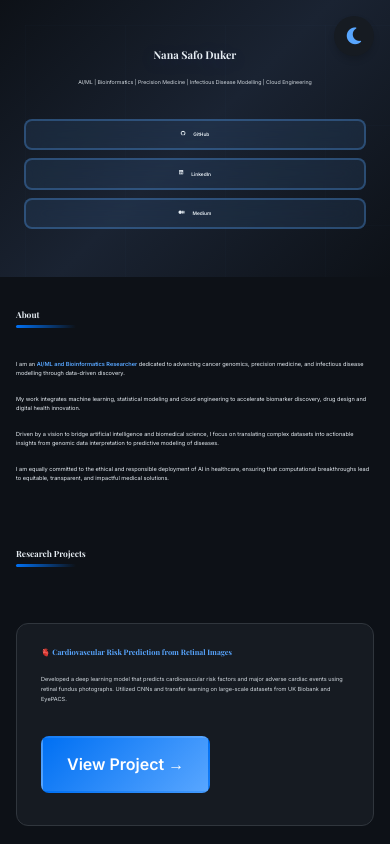
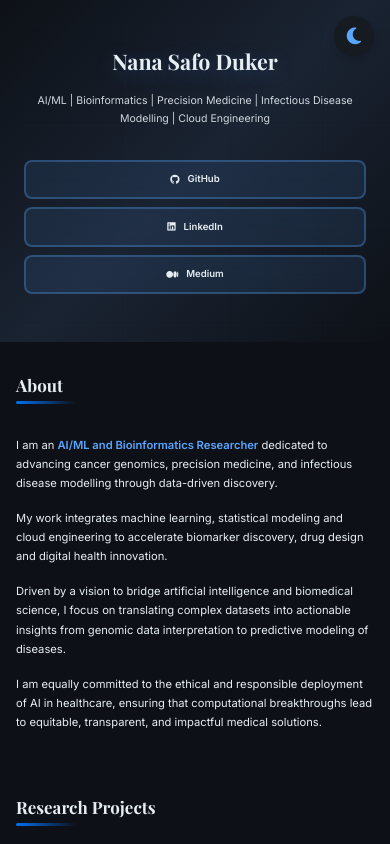
Before and after one commit to Nana-Safo-Duker/Nana-Safo-Duker.github.io, a plain HTML site: page index.html in a window 390 px wide. Shown: the top 844 px of the page. Drawn offline with nearby package versions, Linux system fonts and the light colour scheme.

Commit message:
style: Increase font sizes by 100% (doubled)

```diff
--- a/css/styles.css
+++ b/css/styles.css
@@ -98,7 +98,7 @@ h1, h2, h3 {
 }
 
 h2 {
-  font-size: 0.67rem;
+  font-size: 1.34rem;
   margin-bottom: 2rem;
   position: relative;
   padding-bottom: 0.5rem;
@@ -120,7 +120,7 @@ body:not(.dark-theme) h2::after {
 }
 
 h3 {
-  font-size: 0.47rem;
+  font-size: 0.94rem;
   margin-bottom: 1rem;
   color: var(--primary-dark);
 }
@@ -130,7 +130,7 @@ body:not(.dark-theme) h3 {
 }
 
 p {
-  font-size: 0.35rem;
+  font-size: 0.7rem;
   margin-bottom: 1rem;
 }
 
@@ -189,7 +189,7 @@ header.hero::before {
 }
 
 header h1 {
-  font-size: 1.17rem;
+  font-size: 2.34rem;
   margin-bottom: 1rem;
   position: relative;
   z-index: 1;
@@ -201,7 +201,7 @@ body:not(.dark-theme) header h1 {
 }
 
 .subtitle {
-  font-size: 0.43rem;
+  font-size: 0.86rem;
   font-weight: 400;
   margin-bottom: 2rem;
   opacity: 0.9;
@@ -430,11 +430,11 @@ footer p {
    ======================================== */
 @media (max-width: 768px) {
   header h1 {
-    font-size: 0.83rem;
+    font-size: 1.66rem;
   }
 
   .subtitle {
-    font-size: 0.37rem;
+    font-size: 0.74rem;
   }
 
   header nav {
@@ -443,7 +443,7 @@ footer p {
 
   header nav a {
     padding: 0.6rem 1rem;
-    font-size: 0.3rem;
+    font-size: 0.6rem;
   }
 
   main {
@@ -451,7 +451,7 @@ footer p {
   }
 
   h2 {
-    font-size: 0.53rem;
+    font-size: 1.06rem;
   }
 
   .theme-toggle {
@@ -478,11 +478,11 @@ footer p {
   }
 
   header h1 {
-    font-size: 0.67rem;
+    font-size: 1.34rem;
   }
 
   .subtitle {
-    font-size: 0.33rem;
+    font-size: 0.66rem;
   }
 
   header nav {
```
